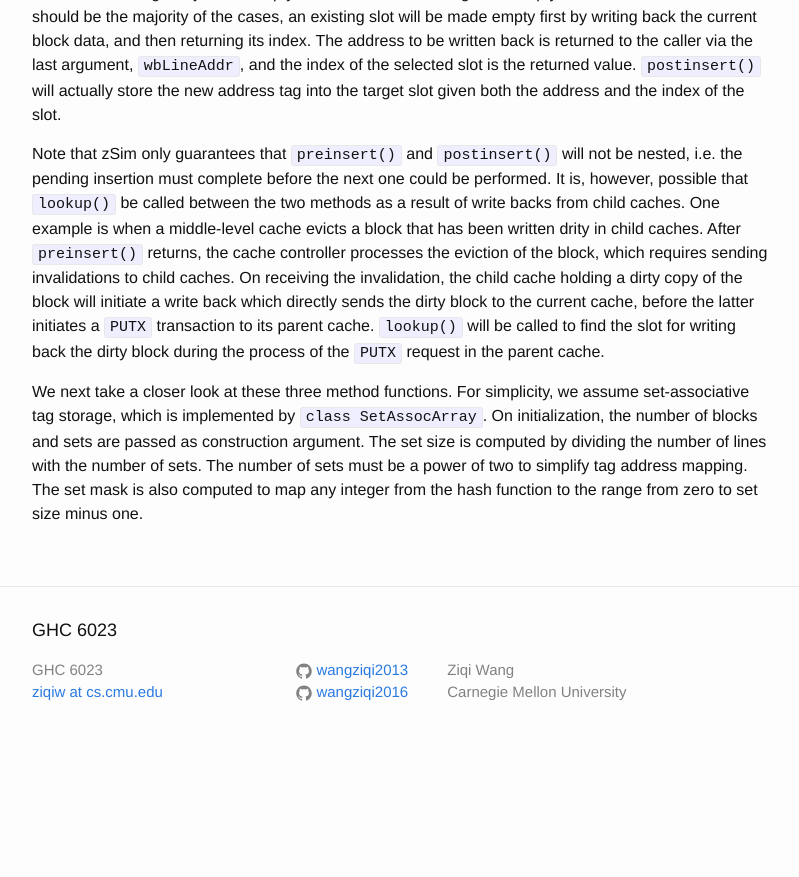
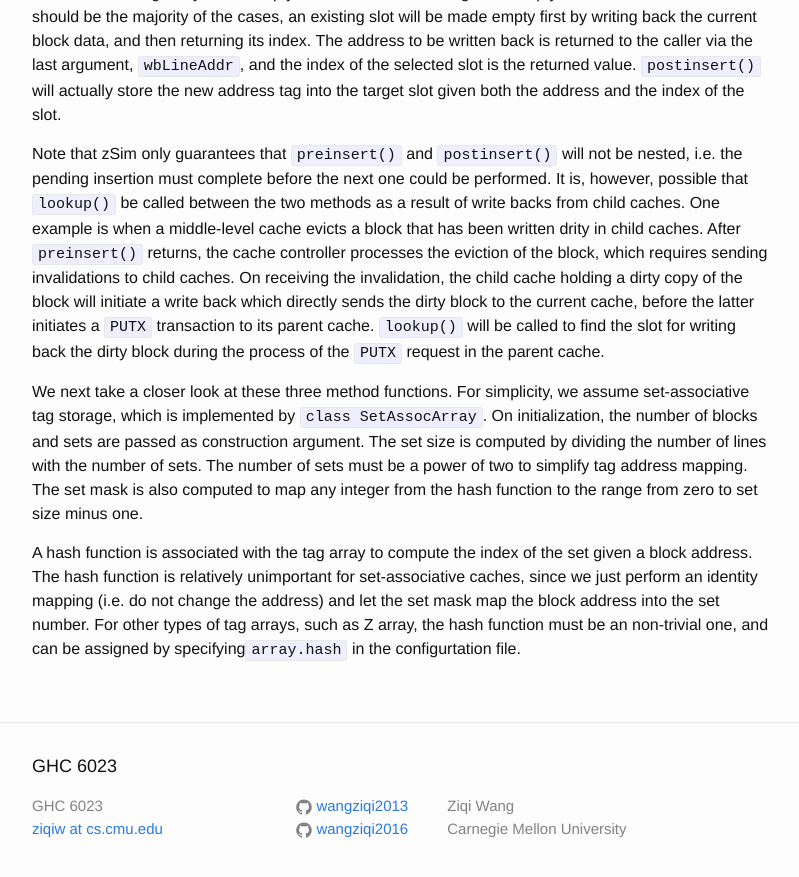
Before and after one commit to wangziqi2013/wangziqi2013.github.io, a Jekyll site: the page built from _posts/2019-12-24-understand-zsim-cc-sim.markdown, in a window 1280 px wide and 900 px high, scrolled down 4842 px. Shown: the top 877 px of the window, without its empty margins (238-1037 px from the left). Built offline with Jekyll 4.4.1, drawn with Linux system fonts in a browser that asks for light colours; before the commit the page ends 5606 px from its top, so only the background shows below that.

Commit message:
Adding hash function

```diff
--- a/_posts/2019-12-24-understand-zsim-cc-sim.markdown
+++ b/_posts/2019-12-24-understand-zsim-cc-sim.markdown
@@ -196,3 +196,8 @@ implemented by `class SetAssocArray`. On initialization, the number of blocks an
 The set size is computed by dividing the number of lines with the number of sets. The number of sets must be a power of
 two to simplify tag address mapping. The set mask is also computed to map any integer from the hash function to the range
 from zero to set size minus one.
+
+A hash function is associated with the tag array to compute the index of the set given a block address. The hash function
+is relatively unimportant for set-associative caches, since we just perform an identity mapping (i.e. do not change the
+address) and let the set mask map the block address into the set number. For other types of tag arrays, such as Z array,
+the hash function must be an non-trivial one, and can be assigned by specifying`array.hash` in the configurtation file.
```
